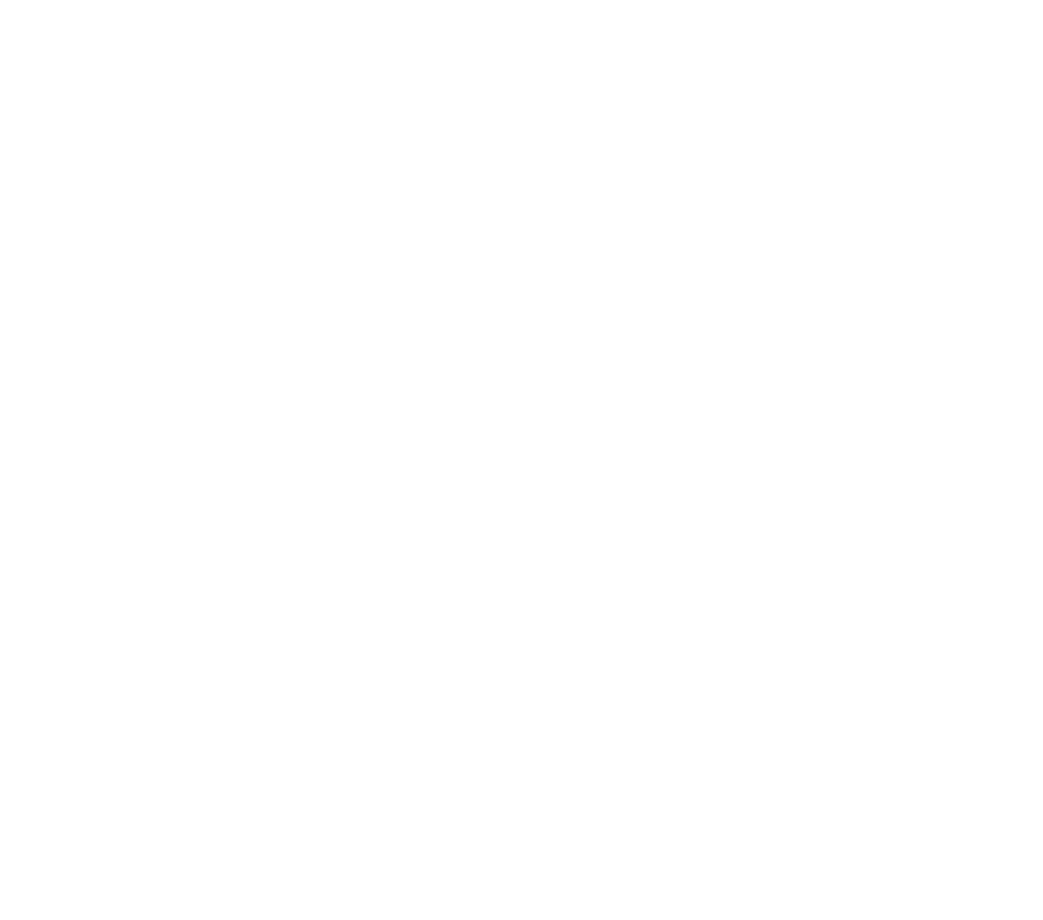
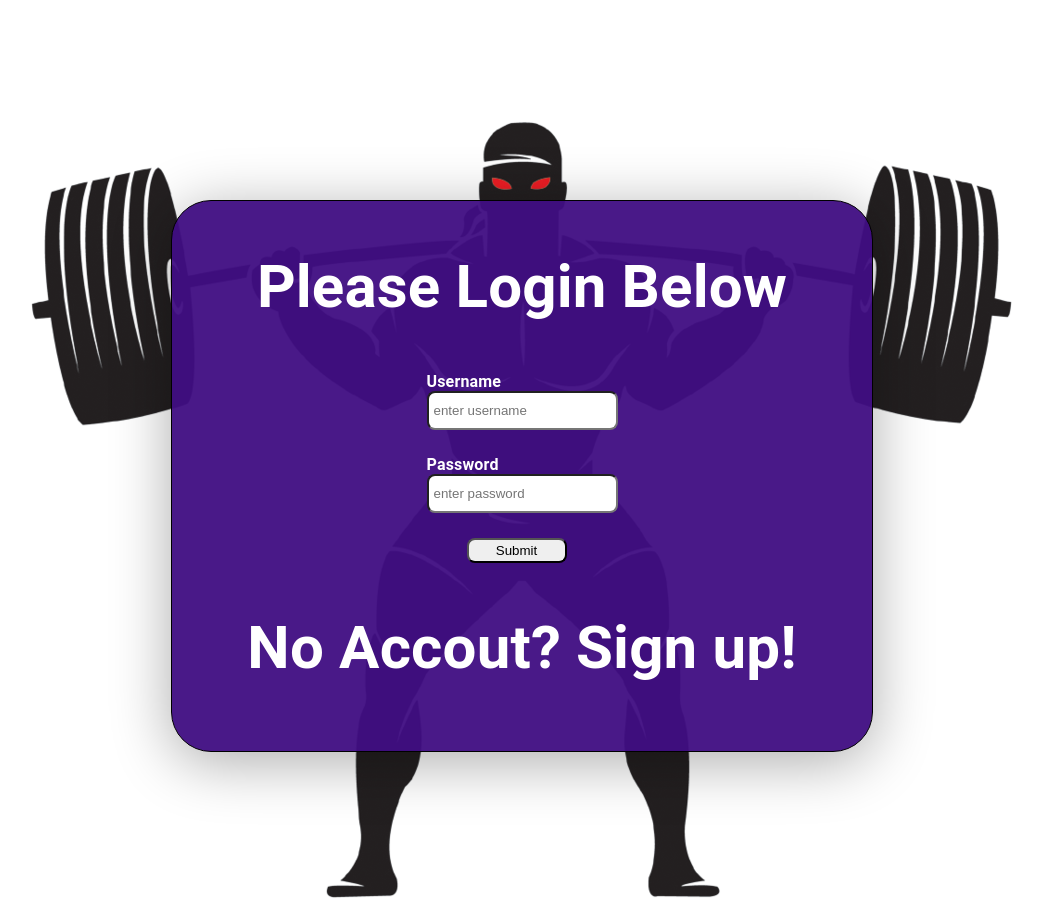
Before and after one commit to weightliftingjournal/Front-End, a React (Create React App) app in the folder buff/: page / in a window 1280 px wide. Shown: the whole page, without its empty margins (118-1161 px from the left). Before the commit the page ends 800 px from the top, so only its background shows below. Built offline with nearby package versions, Linux system fonts and the light colour scheme.

Commit message:
Login Form

```diff
--- a/buff/package.json
+++ b/buff/package.json
@@ -3,8 +3,10 @@
   "version": "0.1.0",
   "private": true,
   "dependencies": {
+    "formik": "^1.5.8",
     "react": "^16.9.0",
     "react-dom": "^16.9.0",
+    "react-router-dom": "^5.0.1",
     "react-scripts": "3.1.1"
   },
   "scripts": {
--- a/buff/src/App.css
+++ b/buff/src/App.css
@@ -1,4 +1,72 @@
-.App {
+.background {
+  background-image: url("../src/assets/weightlifting-png-1000.png");
+  background-position: center;
+  background-repeat: no-repeat;
+  height: 820px;
+  display: flex;
+  margin-top: 100px;
+}
+
+.login-form {
+  border: 1px solid black;
+  width: 800px;
+  margin: 0 auto;
+  display: flex;
+  flex-direction: column;
+  align-items: center;
+  margin-top: 100px;
+  background: rgba(64, 13, 130, 0.95);
+  box-shadow: 0px 10px 60px rgba(0, 0, 0, 0.33);
+  border-radius: 40px;
+  width: 700px;
+  height: 550px;
+  font-family: Roboto;
+  font-style: normal;
+  font-weight: bold;
+  /* font-size: 52px; */
+  /* line-height: 61px; */
+  /* identical to box height */
+
+  /* text-align: center; */
+  letter-spacing: 0.01em;
+
+  color: #ffffff;
+}
+
+.login-form h2 {
+  font-size: 60px;
+}
+
+.form-container {
+  /* border: 1px solid red; */
+  display: flex;
+  justify-content: center;
+}
+
+.some-form {
+  /* border: 2px solid greenyellow; */
+  display: flex;
+  flex-direction: column;
+}
+
+.some-form h4 {
+  margin: 0 25px;
+}
+
+.some-form input {
+  margin: 0 25px 25px 25px;
+  padding: 10px 5px;
+  border-radius: 8px;
+}
+
+.some-form button {
+  width: 100px;
+  height: 25px;
+  border-radius: 8px;
+  margin-left: 65px;
+}
+
+/* .App {
   text-align: center;
 }
 
@@ -30,4 +98,4 @@
   to {
     transform: rotate(360deg);
   }
-}
+} */
--- a/buff/src/App.js
+++ b/buff/src/App.js
@@ -1,9 +1,12 @@
-import React from 'react';
-import './App.css';
+import React from "react";
+import "./App.css";
+
+import Login from "./Login.js";
 
 function App() {
   return (
     <div className="App">
+      <Login />
     </div>
   );
 }
--- a/buff/src/Login.js
+++ b/buff/src/Login.js
@@ -1,9 +1,47 @@
-import React from 'react'
+import React, { useState, useEffect } from "react";
+import { Form, Field, withFormik } from "formik";
+import { Link } from "react-router-dom";
 
-export default function Login() {
-    return (
-        <div>
+const Login = () => {
+  return (
+    <div className="background">
+      <div className="login-form">
+        <h2>Please Login Below</h2>
+        <div className="form-container">
+          <Form className="some-form">
+            <h4>Username</h4>
+            <Field
+              component="input"
+              type="email"
+              name="username"
+              placeholder="enter username"
+            />
+            <h4>Password</h4>
+            <Field
+              component="input"
+              type="password"
+              name="password"
+              placeholder="enter password"
+            />
 
+            <button type="submit">Submit</button>
+          </Form>
         </div>
-    )
-}
+        <h2>
+          No Accout? <span>Sign up!</span>
+        </h2>
+      </div>
+    </div>
+  );
+};
+
+const LoginForm = withFormik({
+  mapPropsToValues(values) {
+    return {
+      username: values.username || "",
+      password: values.password || ""
+    };
+  }
+})(Login);
+
+export default LoginForm;
```
Also changed, not shown: buff/src/assets/weightlifting-png-1000.png (added), 1 other file (tests, documents, lock files or other folders).
